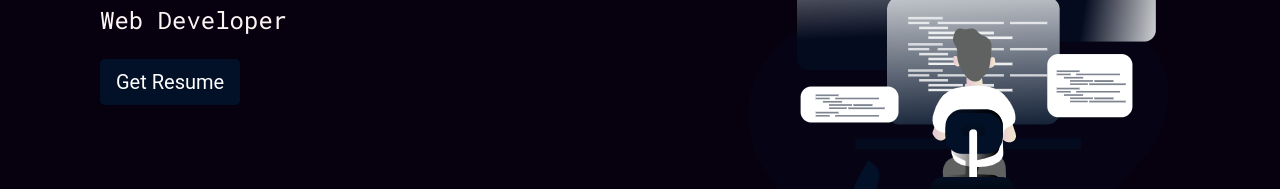
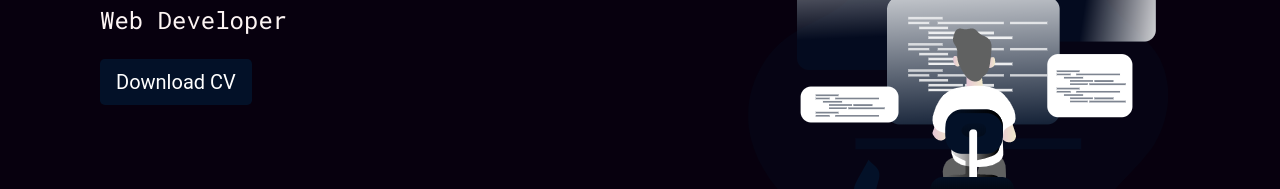
Before and after one commit to damildrizzy/portfolio-page, a React (Create React App) app: page / in a window 1280 px wide. Shown: the part 281-470 px from the top of the page. Built offline with nearby package versions, Linux system fonts and the light colour scheme.

Commit message:
intial commit

```diff
--- a/package.json
+++ b/package.json
@@ -1,4 +1,5 @@
 {
+  "homepage": "http://damildrizzy.github.io/portfolio-page",
   "name": "webpage",
   "version": "0.1.0",
   "private": true,
@@ -6,12 +7,15 @@
     "@testing-library/jest-dom": "^4.2.4",
     "@testing-library/react": "^9.3.2",
     "@testing-library/user-event": "^7.1.2",
+    "gh-pages": "^2.2.0",
     "react": "^16.12.0",
     "react-dom": "^16.12.0",
     "react-scripts": "3.3.0",
     "tailwindcss": "^1.1.4"
   },
   "scripts": {
+    "predeploy": "npm run build",
+    "deploy": "gh-pages -d build",
     "start": "react-scripts start",
     "build": "react-scripts build",
     "test": "react-scripts test",
--- a/public/index.html
+++ b/public/index.html
@@ -27,7 +27,7 @@
       work correctly both with client-side routing and a non-root public URL.
       Learn how to configure a non-root public URL by running `npm run build`.
     -->
-    <title>React App</title>
+    <title>Samuel Adekoya</title>
   </head>
   <body>
     <noscript>You need to enable JavaScript to run this app.</noscript>
--- a/src/components/header.js
+++ b/src/components/header.js
@@ -15,7 +15,7 @@ class Header extends Component{
                                     <h1 className="pt-5 display-4">Hi. I'm <span> Dami.</span></h1>
                                     <h4 className="">Web Developer</h4>
                                     <div className="align-items-center py-3">
-                                        <a className="btn btn-primary btn-lg" href=""><span> Get Resume</span></a>
+                                        <a className="btn btn-primary btn-lg" href="https://drive.google.com/open?id=1Hw3RLf4shSIZKlNHMVRkYPcsQdb6Ge6U" target="_blank" rel="noopener noreferrer"><span> Download CV</span></a>
 
                                     </div>
                                 </div>
```
Also changed, not shown: 1 other file (tests, documents, lock files or other folders).
